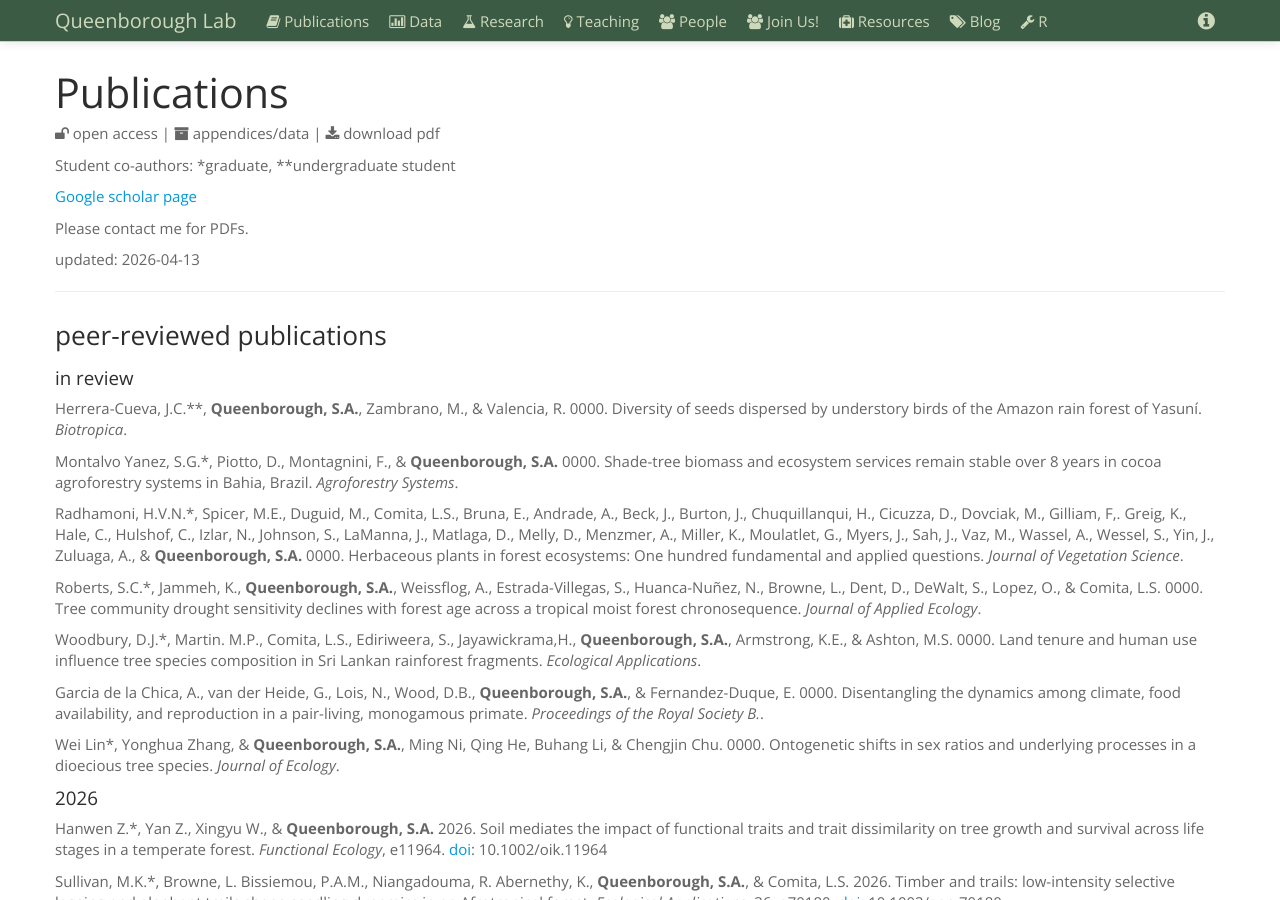
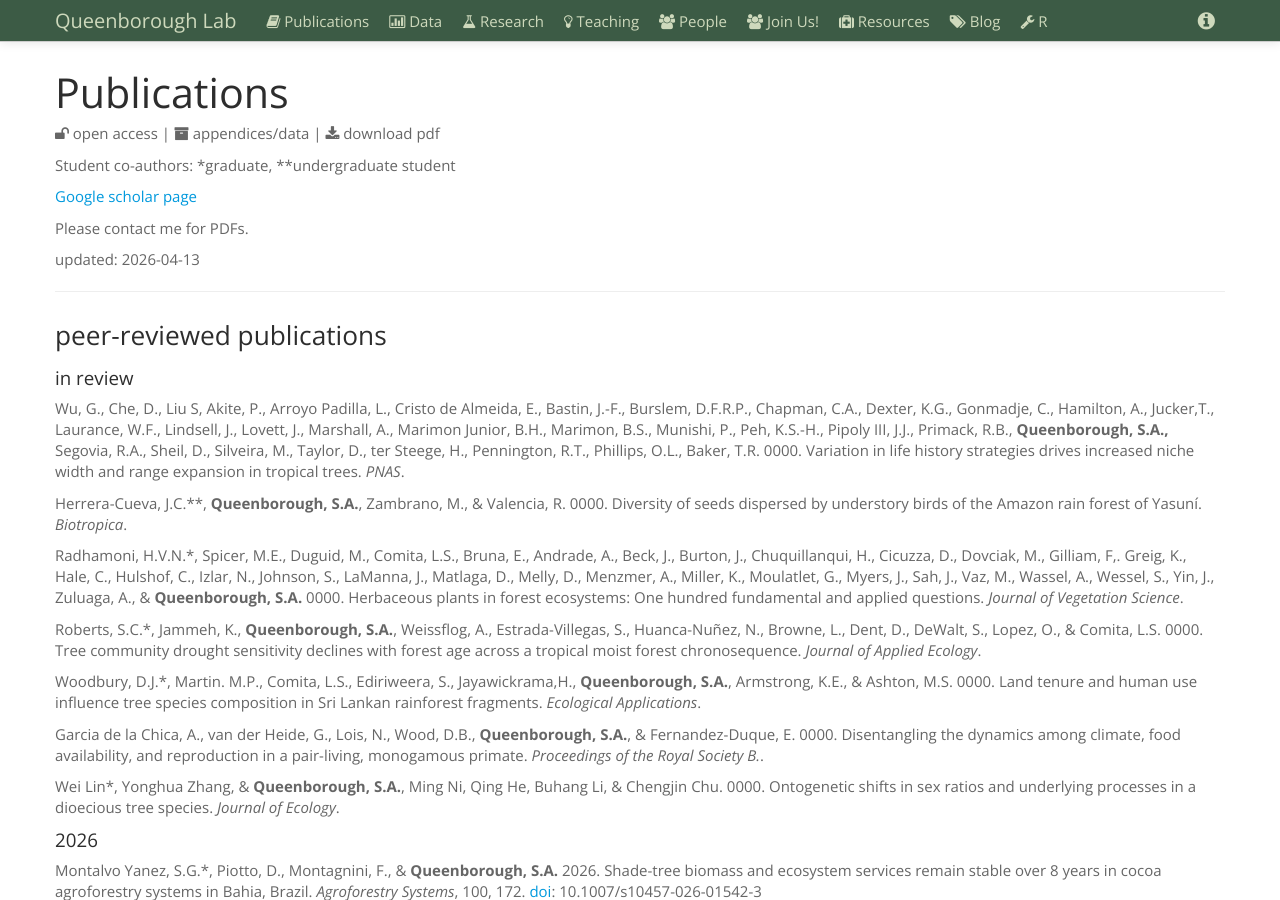
Before and after one commit to saq/saq.github.io, a Jekyll site: the page built from publications.md, in a window 1280 px wide and 900 px high. Built offline with Jekyll 4.4.1, drawn with Linux system fonts in a browser that asks for light colours.

Commit message:
Update publications.md

```diff
--- a/publications.md
+++ b/publications.md
@@ -43,9 +43,9 @@ Young, K.J.\*, Piotto, D., **Queenborough, S.A.**, & Ashton, M.S. 0000. Cacao ag
 
 #### in review
 
+Wu, G., Che, D., Liu S, Akite, P., Arroyo Padilla, L., Cristo de Almeida, E., Bastin, J.-F., Burslem, D.F.R.P., Chapman, C.A., Dexter, K.G., Gonmadje, C., Hamilton, A., Jucker,T., Laurance, W.F., Lindsell, J., Lovett, J., Marshall, A., Marimon Junior, B.H., Marimon, B.S., Munishi, P., Peh, K.S.-H., Pipoly III, J.J., Primack, R.B., **Queenborough, S.A.,** Segovia, R.A., Sheil, D., Silveira, M., Taylor, D., ter Steege, H., Pennington, R.T., Phillips, O.L., Baker, T.R. 0000. Variation in life history strategies drives increased niche width and range expansion in tropical trees. *PNAS*.
+
 Herrera-Cueva, J.C.\*\*, **Queenborough, S.A.**, Zambrano, M., & Valencia, R. 0000. Diversity of seeds dispersed by understory birds of the Amazon rain forest of Yasuní. *Biotropica*.
-
-Montalvo Yanez, S.G.\*, Piotto, D., Montagnini, F., & **Queenborough, S.A.** 0000. Shade-tree biomass and ecosystem services remain stable over 8 years in cocoa agroforestry systems in Bahia, Brazil. *Agroforestry Systems*.
 
 Radhamoni, H.V.N.\*, Spicer, M.E., Duguid, M., Comita, L.S., Bruna, E., Andrade, A., Beck, J., Burton, J., Chuquillanqui, H., Cicuzza, D., Dovciak, M., Gilliam, F,. Greig, K., Hale, C., Hulshof, C., Izlar, N., Johnson, S., LaManna, J., Matlaga, D., Melly, D., Menzmer, A., Miller, K., Moulatlet, G., Myers, J., Sah, J., Vaz, M., Wassel, A., Wessel, S., Yin, J., Zuluaga, A., & **Queenborough, S.A.** 0000. Herbaceous plants in forest ecosystems: One hundred fundamental and applied questions. *Journal of Vegetation Science*.
 
@@ -61,6 +61,8 @@ Wei Lin\*, Yonghua Zhang, & **Queenborough, S.A.**, Ming Ni, Qing He, Buhang Li,
 <!--- #### Accepted--->
 
 #### 2026
+Montalvo Yanez, S.G.\*, Piotto, D., Montagnini, F., & **Queenborough, S.A.** 2026. Shade-tree biomass and ecosystem services remain stable over 8 years in cocoa agroforestry systems in Bahia, Brazil. *Agroforestry Systems*, 100, 172. [doi](https://doi.org/10.1007/s10457-026-01542-3): 10.1007/s10457-026-01542-3
+
 Hanwen Z.\*, Yan Z., Xingyu W., & **Queenborough, S.A.** 2026. Soil mediates the impact of functional traits and trait dissimilarity on tree growth and survival across life stages in a temperate forest. *Functional Ecology*, e11964. [doi](http://doi.org/10.1002/oik.11964): 10.1002/oik.11964
 
 Sullivan, M.K.\*, Browne, L. Bissiemou, P.A.M., Niangadouma, R. Abernethy, K., **Queenborough, S.A.**, & Comita, L.S. 2026. Timber and trails: low-intensity selective logging and elephant trails shape seedling dynamics in an Afrotropical forest. *Ecological Applications*, 36, e70180. [doi](https://doi.org/10.1002/eap.70180): 10.1002/eap.70180
```
